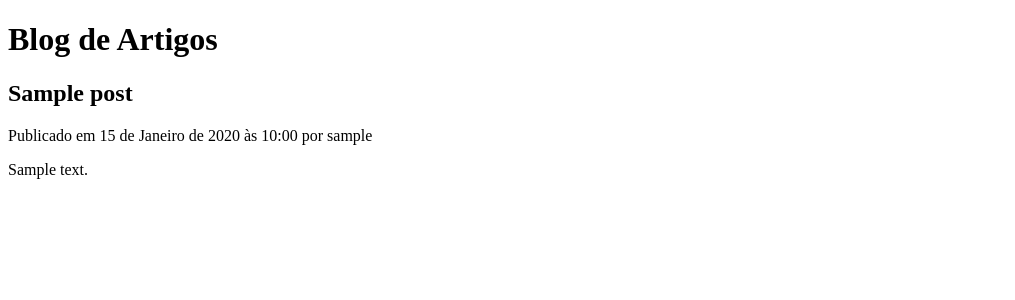
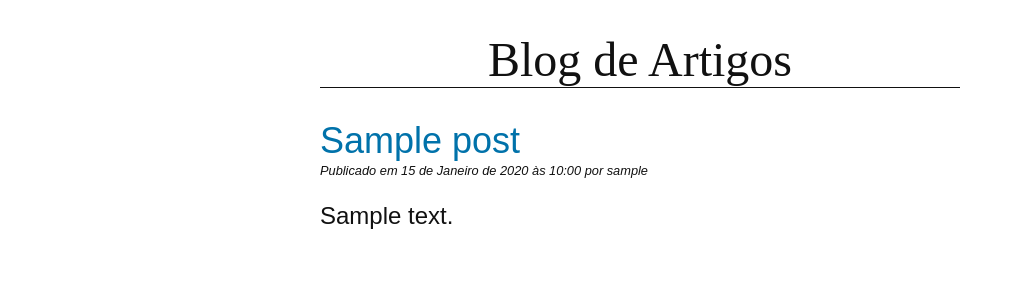
Before and after one commit to saveasgabriel/tutorialdjango, a Django app: page /blog/ in a window 1280 px wide. Shown: the top 300 px of the page, without its empty margins (0-1015 px from the left). Run offline with Django 4.2, Linux system fonts and the light colour scheme; tables that the repository leaves empty hold one stand-in row (values such as "Sample post").

Commit message:
Ajuste de layout - CSS

```diff
--- a/blog/models.py
+++ b/blog/models.py
@@ -2,6 +2,7 @@ from pyexpat import model
 from venv import create
 from django.db import models
 from django.contrib.auth.models import User
+from django.urls import reverse
 
 # Create your models here.
 class Post(models.Model):
@@ -28,5 +29,11 @@ class Post(models.Model):
         auto_now=True
     )
 
+    class Meta:
+        ordering = ("-create",)
+
     def __str__(self):
         return self.title
+
+    def get_absolute_url(self):
+        return reverse("blog:detail", kwargs={"slug": self.slug})
--- /dev/null
+++ b/blog/static/css/blog.css
@@ -0,0 +1,30 @@
+body {
+    margin: 0 25%;
+    font-family: sans-serif;
+    font-size: 1.5rem;
+    color: #111111;
+}
+
+h1 {
+    text-align: center;
+    font-family: serif;
+    font-weight: normal;
+    border-bottom: 1px solid;
+}
+
+h2 {
+    color: #0072aa;
+    font-weight: normal;
+    margin-bottom: 1px;
+}
+
+a {
+    color:#0072aa;
+    text-decoration:none;
+}
+
+p.date {
+    font-size: 0.8rem;
+    font-style: italic;
+    margin-top: 1px;
+}
--- a/blog/templates/blog/base.html
+++ b/blog/templates/blog/base.html
@@ -1,7 +1,10 @@
+{% load static %}
+
 <!DOCTYPE html>
 <html>
 <head>
     <title>{% block title %}{% endblock %}</title>
+    <link href="{% static 'css/blog.css' %}" rel="stylesheet">
 </head>
 <body>
     <header>
--- a/blog/templates/blog/post_list.html
+++ b/blog/templates/blog/post_list.html
@@ -5,7 +5,10 @@
     {% for post in post_list %}
 
     <article>
-        <h2>{{ post.title }}</h2>
+        <h2>
+            <a href="{{ post.get_absolute_url }}">
+            {{ post.title }}</h2>
+            </a>
         <p class="date">
             Publicado em {{ post.create }} por {{ post.author }}
         </p>
```
